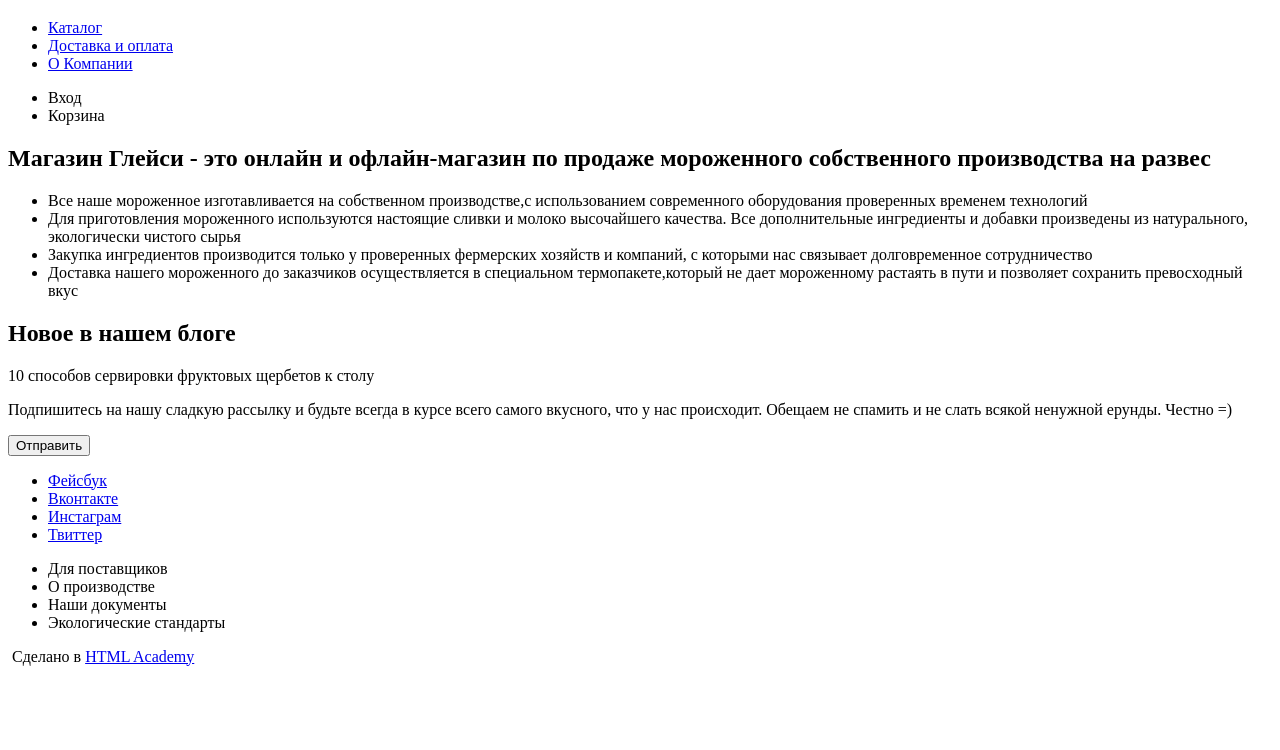
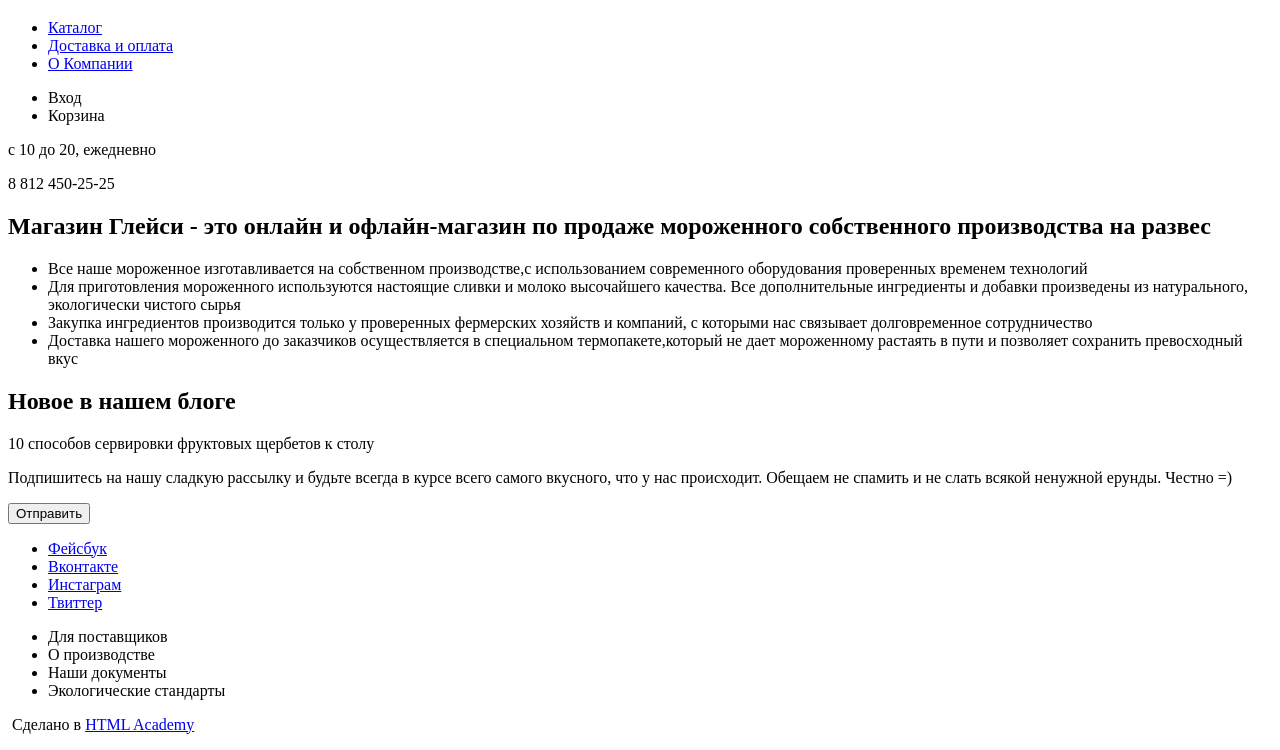
Before and after one commit to thehumk/gllacy-serg, a plain HTML site: page index.html in a window 1280 px wide. Shown: the part 87-837 px from the top of the page. Before the commit the page ends 800 px from the top, so only its background shows below. Drawn offline with Linux system fonts and the light colour scheme.

Commit message:
Задание №2 правка 2.0.1

```diff
--- a/index.html
+++ b/index.html
@@ -10,21 +10,23 @@
     </head>
     <body>
         <header class="main-header">
-            <div class="main-header-logo">
             <img scr="" alt="Логотип магазина мороженного <Глейси>">
             <h1 class="visually-head">Глейси шоп</h1>
-            </div>
             <nav clas="main-navigation">
                 <ul class="site-navigation">
                     <li><a href="catalog.html">Каталог</a></li>
                     <li><a href="payment.html">Доставка и оплата</a></li>
                     <li><a href="info.html">О Компании</a></li>
                 </ul>
+            </nav>
             <ul class="user-navigation">
                 <li><a class="login-link">Вход</a></li>
                 <li><a class="basket-link">Корзина</a></li>
             </ul>
-            </nav>
+            <section>
+                <p>c 10 до 20, ежедневно</p>
+                <p class="phone">8 812 450-25-25</p>
+            </section>
         </header>
 
         <main class="container">
@@ -73,22 +75,18 @@
         </main>
 
         <footer class="main-footer">
-            <div class="footer-social">
             <ul>
                 <li><a class="social-button" href="#">Фейсбук</a></li>
                 <li><a class="social-button" href="#">Вконтакте</a></li>
                 <li><a class="social-button" href="#">Инстаграм</a></li>
                 <li><a class="social-button" href="#">Твиттер</a></li>
             </ul>
-            </div>
-            <section class="footer-info">
             <ul>
                 <li><a class="footer-doc">Для поставщиков</a></li>
                 <li><a class="footer-item">О производстве</a></li>
                 <li><a class="footer-item">Наши документы</a></li>
                 <li><a class="footer-item">Экологические стандарты</a></li>
             </ul>
-            </section>
             <p class="footer-copyright">
                 <img scr="http://placehold.it/150x100">
                 Сделано в
```
Also changed, not shown: catalog.html (+0 -6 lines). Lines whose indentation alone changed are shown as unchanged.
